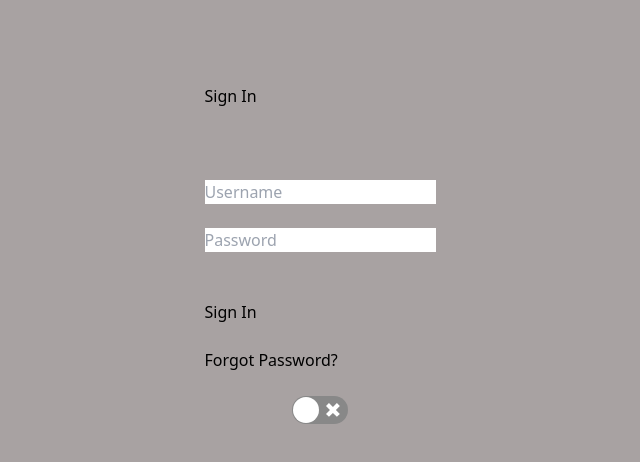
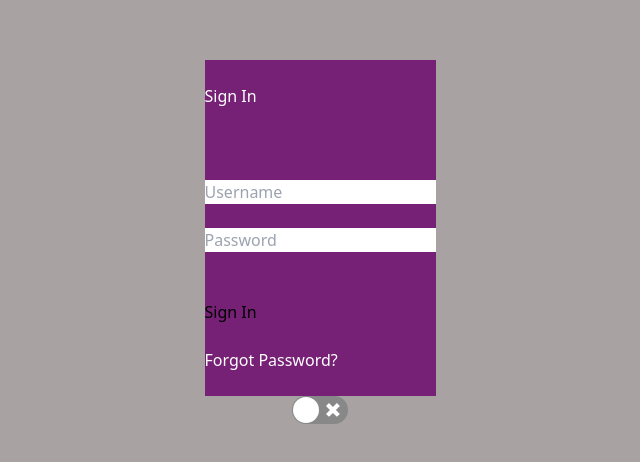
Before and after one commit to MKAIF5/ReactJs-Dark-And-Light-Mode-With-Tailwand, a React (Vite) app: page / in a window 1280 px wide. Shown: the part 158-620 px from the top of the page, without its empty margins (320-960 px from the left). Built offline with nearby package versions, Linux system fonts and the light colour scheme.

Commit message:
95% Work Completed

```diff
--- a/src/App.css
+++ b/src/App.css
@@ -2,7 +2,7 @@
 @tailwind components;
 @tailwind utilities;
 
-.app{
+.app {
   width: 100%;
   height: 100vh;
   display: flex;
@@ -11,10 +11,22 @@
   flex-direction: column;
 }
 
-#dark{
+#dark {
   background-color: #46054e;
 }
 
-#light{
+#light {
   background-color: rgb(168, 162, 162);
 }
+
+#light #main {
+  background-color: rgb(118, 32, 118);
+}
+
+#light #h1{
+    color: white;
+}
+
+#light #forgot{
+    color: white;
+}
--- a/src/components/Form.jsx
+++ b/src/components/Form.jsx
@@ -3,10 +3,10 @@ import React from 'react'
 function Form() {
     return (
         <>
-            <div className='p-4 bg-white w-96 mx-auto my-28 rounded-xl'>
+            <div id='main' className='p-4 bg-white w-96 mx-auto my-28 rounded-xl'>
                 <br />
                 <div>
-                    <h1 className='text-center text-purple-900 text-2xl
+                    <h1 id='h1' className='text-center text-purple-900 text-2xl
           font-semibold'>Sign In</h1>
                 </div>
                 <br /><br /><br />
@@ -28,7 +28,7 @@ function Form() {
                 </div>
                 <br />
                 <div>
-                    <p className='text-center text-purple-500
+                    <p id='forgot' className='text-center text-purple-500
           '>Forgot Password?</p>
                 </div>
                 <br />
```
Lines whose indentation alone changed are shown as unchanged.
